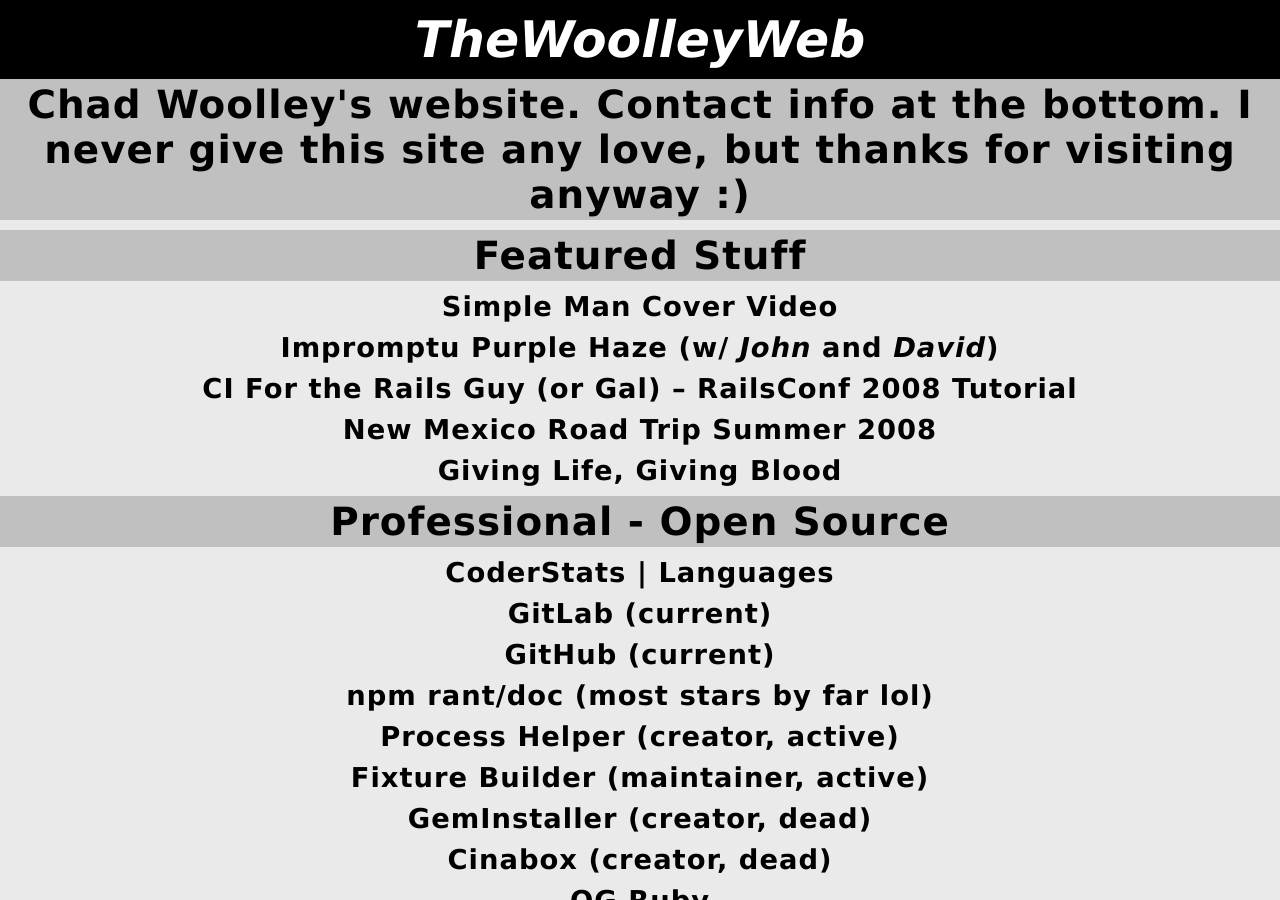
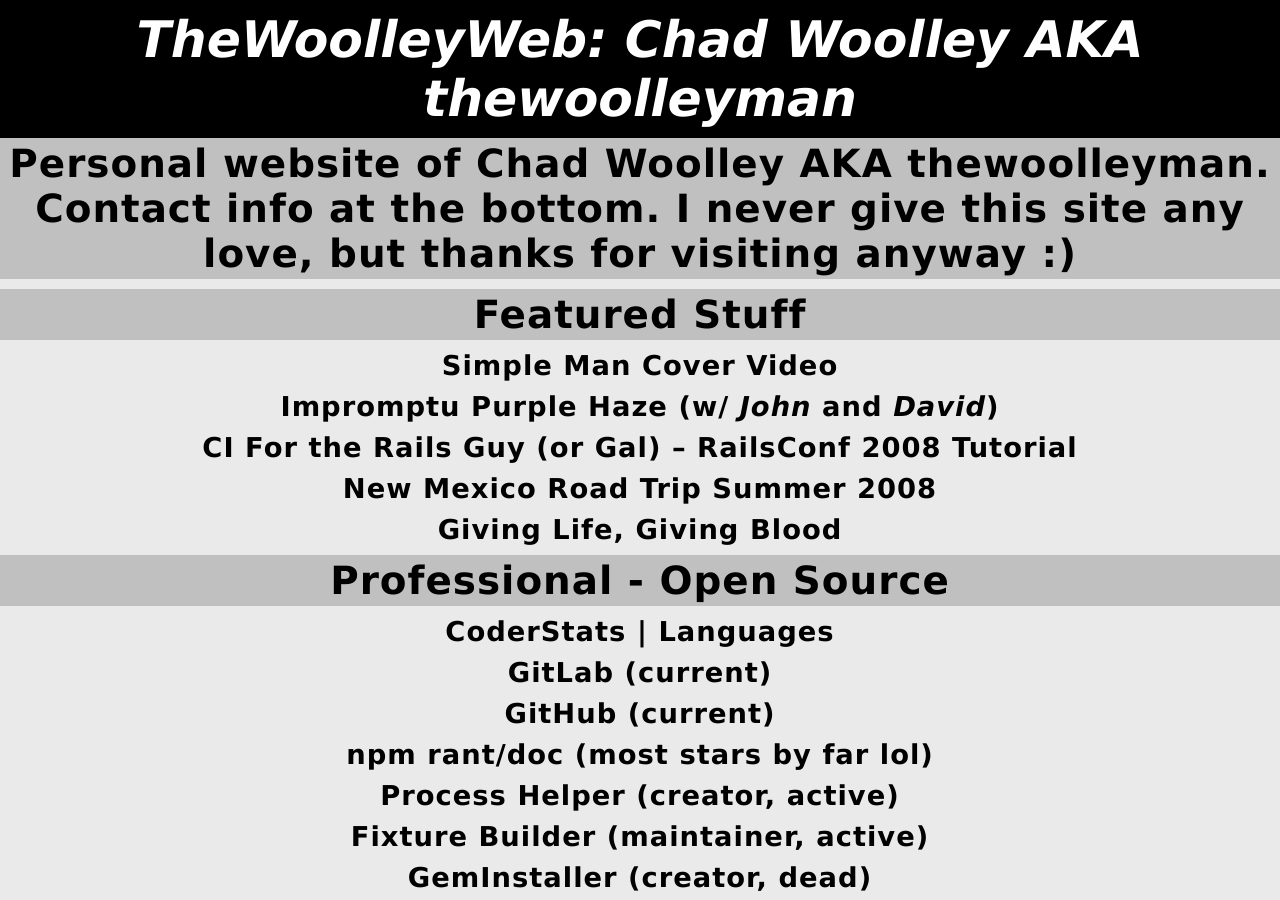
Before and after one commit to thewoolleyman/thewoolleyman, a Jekyll site: the page index.html, which Jekyll copies as it is, in a window 1280 px wide and 900 px high. Built offline with Jekyll 4.4.1, drawn with Linux system fonts in a browser that asks for light colours.

Commit message:
Update title to see if google will rank this higher for 'thewoolleyman'

```diff
--- a/index.html
+++ b/index.html
@@ -22,11 +22,11 @@
     <div id="container">
 
       <div id="header">
-        <h1><a href="/">TheWoolleyWeb</a></h1>
+        <h1><a href="/">TheWoolleyWeb: Chad Woolley AKA thewoolleyman</a></h1>
       </div>
 
       <div id="content">
-        <h1>Chad Woolley's website. Contact info at the bottom. I never give this site any love, but thanks for visiting anyway :)</h1>
+        <h1>Personal website of Chad Woolley AKA thewoolleyman. Contact info at the bottom. I never give this site any love, but thanks for visiting anyway :)</h1>
 <h1>Featured Stuff</h1>
 <h2><a href="http://www.youtube.com/watch?v=VBRKFCDD3go" title="80&amp;#8217;s metal rules">Simple Man Cover Video</a></h2>
 <h2>
```
